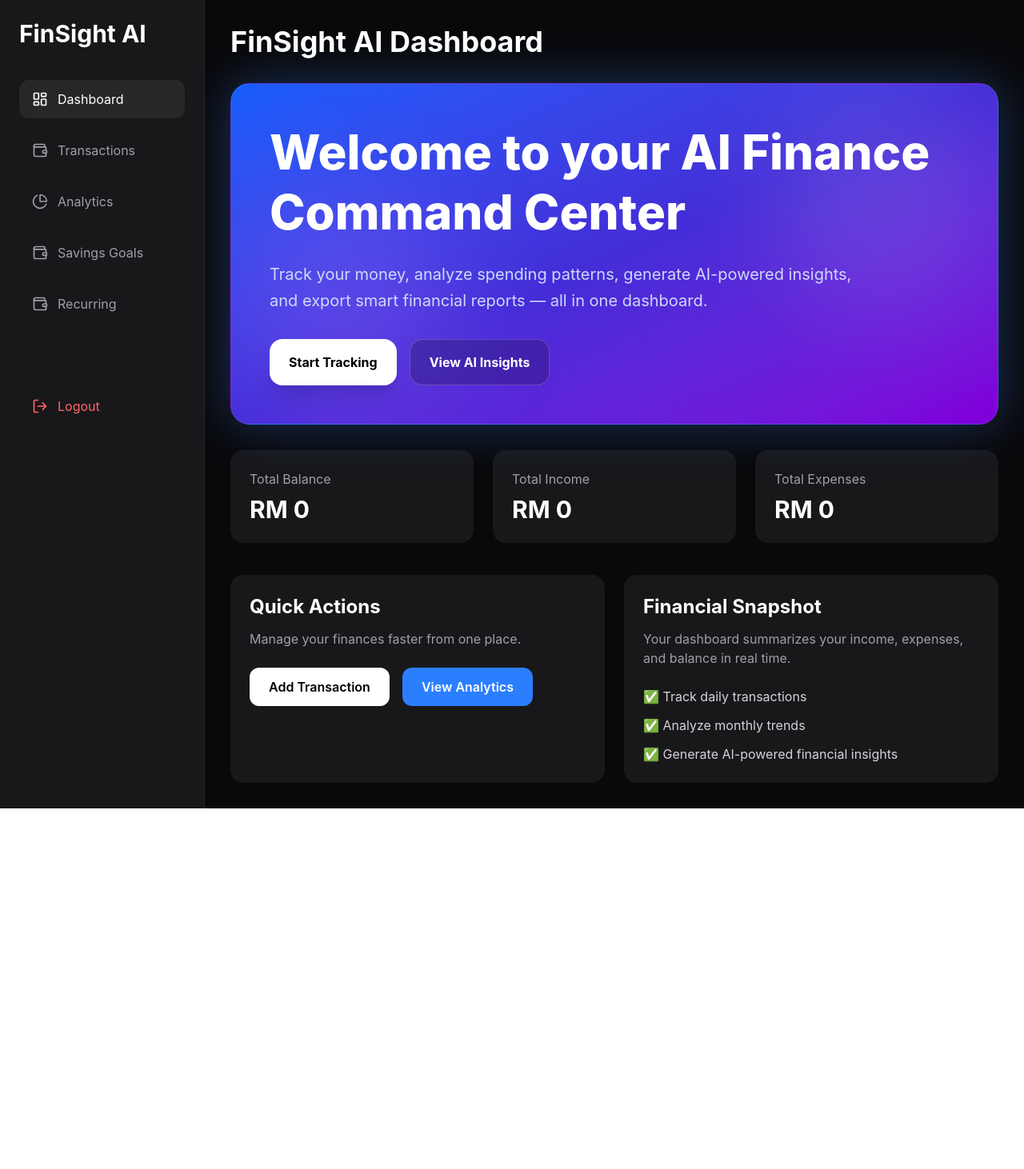
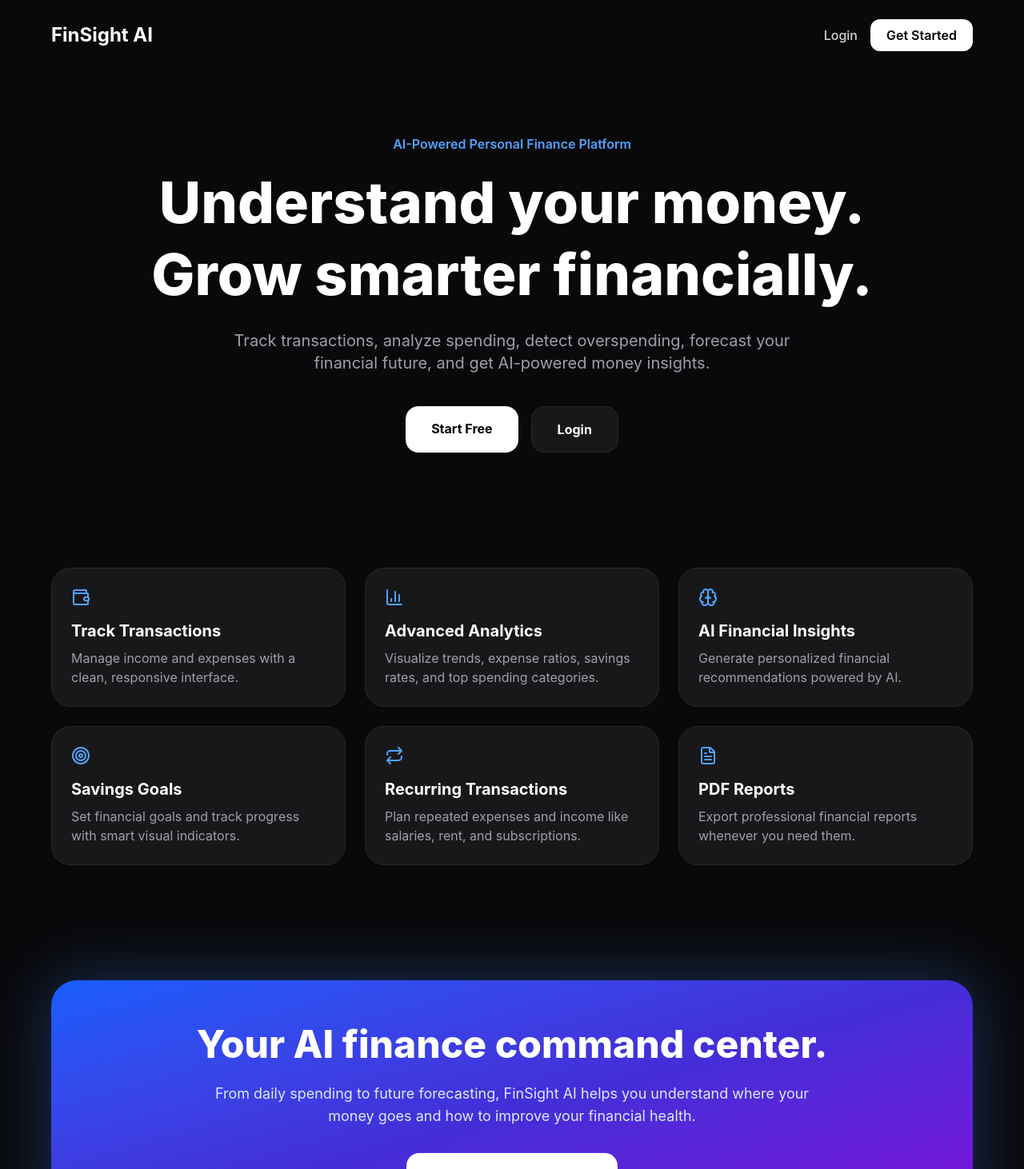
Before and after one commit to balqiskay/finsight-ai, a React (Vite) app in the folder client/: page / in a window 1280 px wide. Before the commit this address led to /dashboard. Shown: the top 1462 px of the page at 80% size. Before the commit the page ends 1011 px from the top, so only its background shows below. Built offline with nearby package versions, Linux system fonts and the light colour scheme; sample sign-in values are in the browser's storage.

Commit message:
Add landing page redesign

```diff
--- a/client/src/App.jsx
+++ b/client/src/App.jsx
@@ -13,6 +13,7 @@ import Transactions from "./pages/Transactions";
 import Analytics from "./pages/Analytics";
 import Savings from "./pages/Savings";
 import Recurring from "./pages/Recurring";
+import Landing from "./pages/Landing";
 
 function App() {
 
@@ -86,6 +87,11 @@ function App() {
         }
       />
 
+      <Route
+        path="/"
+        element={<Landing />}
+      />
+
     </Routes>
 
   );
--- /dev/null
+++ b/client/src/pages/Landing.jsx
@@ -0,0 +1,160 @@
+import { Link } from "react-router-dom";
+import {
+  Brain,
+  BarChart3,
+  Wallet,
+  Target,
+  Repeat,
+  FileText,
+} from "lucide-react";
+
+function Landing() {
+  return (
+    <div className="min-h-screen bg-zinc-950 text-white">
+
+      <nav className="flex items-center justify-between px-6 md:px-16 py-6">
+        <h1 className="text-2xl font-bold">
+          FinSight AI
+        </h1>
+
+        <div className="flex items-center gap-4">
+          <Link
+            to="/login"
+            className="text-zinc-300 hover:text-white font-medium transition"
+          >
+            Login
+          </Link>
+
+          <Link
+            to="/register"
+            className="bg-white text-black px-5 py-2 rounded-xl font-semibold"
+          >
+            Get Started
+          </Link>
+        </div>
+      </nav>
+
+      <section className="px-6 md:px-16 py-20 text-center">
+        <div className="max-w-5xl mx-auto">
+
+          <p className="text-blue-400 font-semibold mb-4">
+            AI-Powered Personal Finance Platform
+          </p>
+
+          <h2 className="text-4xl md:text-7xl font-extrabold leading-tight mb-6">
+            Understand your money.
+            <br />
+            Grow smarter financially.
+          </h2>
+
+          <p className="text-zinc-400 text-lg md:text-xl max-w-3xl mx-auto mb-10">
+            Track transactions, analyze spending, detect overspending,
+            forecast your financial future, and get AI-powered money insights.
+          </p>
+
+          <div className="flex flex-col sm:flex-row justify-center gap-4">
+            <Link
+              to="/register"
+              className="bg-white text-black px-8 py-4 rounded-2xl font-bold transition hover:scale-[1.02]"
+            >
+              Start Free
+            </Link>
+
+            <Link
+              to="/login"
+              className="bg-zinc-900 border border-zinc-800 px-8 py-4 rounded-2xl font-bold transition hover:bg-zinc-800"
+            >
+              Login
+            </Link>
+          </div>
+
+        </div>
+      </section>
+
+      <section className="px-6 md:px-16 py-16">
+        <div className="grid grid-cols-1 md:grid-cols-3 gap-6 max-w-6xl mx-auto">
+
+          {[
+            {
+              icon: <Wallet />,
+              title: "Track Transactions",
+              text: "Manage income and expenses with a clean, responsive interface.",
+            },
+            {
+              icon: <BarChart3 />,
+              title: "Advanced Analytics",
+              text: "Visualize trends, expense ratios, savings rates, and top spending categories.",
+            },
+            {
+              icon: <Brain />,
+              title: "AI Financial Insights",
+              text: "Generate personalized financial recommendations powered by AI.",
+            },
+            {
+              icon: <Target />,
+              title: "Savings Goals",
+              text: "Set financial goals and track progress with smart visual indicators.",
+            },
+            {
+              icon: <Repeat />,
+              title: "Recurring Transactions",
+              text: "Plan repeated expenses and income like salaries, rent, and subscriptions.",
+            },
+            {
+              icon: <FileText />,
+              title: "PDF Reports",
+              text: "Export professional financial reports whenever you need them.",
+            },
+          ].map((feature, index) => (
+            <div
+              key={index}
+              className="bg-zinc-900 border border-zinc-800 p-6 rounded-3xl transition duration-300 hover:-translate-y-1 hover:bg-zinc-800"
+            >
+              <div className="text-blue-400 mb-4">
+                {feature.icon}
+              </div>
+
+              <h3 className="text-xl font-bold mb-2">
+                {feature.title}
+              </h3>
+
+              <p className="text-zinc-400">
+                {feature.text}
+              </p>
+            </div>
+          ))}
+
+        </div>
+      </section>
+
+      <section className="px-6 md:px-16 py-20">
+        <div className="max-w-6xl mx-auto bg-gradient-to-br from-blue-600 via-indigo-700 to-purple-700 rounded-[2rem] p-8 md:p-14 text-center shadow-[0_0_80px_rgba(59,130,246,0.35)]">
+
+          <h2 className="text-3xl md:text-5xl font-extrabold mb-6">
+            Your AI finance command center.
+          </h2>
+
+          <p className="text-blue-100 max-w-3xl mx-auto text-lg mb-8">
+            From daily spending to future forecasting, FinSight AI helps you
+            understand where your money goes and how to improve your financial health.
+          </p>
+
+          <Link
+            to="/register"
+            className="inline-block bg-white text-black px-8 py-4 rounded-2xl font-bold transition hover:scale-[1.02]"
+          >
+            Create Your Free Account
+          </Link>
+
+        </div>
+      </section>
+
+      <footer className="px-6 md:px-16 py-8 border-t border-zinc-800 text-center text-zinc-500">
+        © 2026 FinSight AI by Echo Labs. All rights reserved.
+      </footer>
+
+    </div>
+  );
+}
+
+export default Landing;
```
